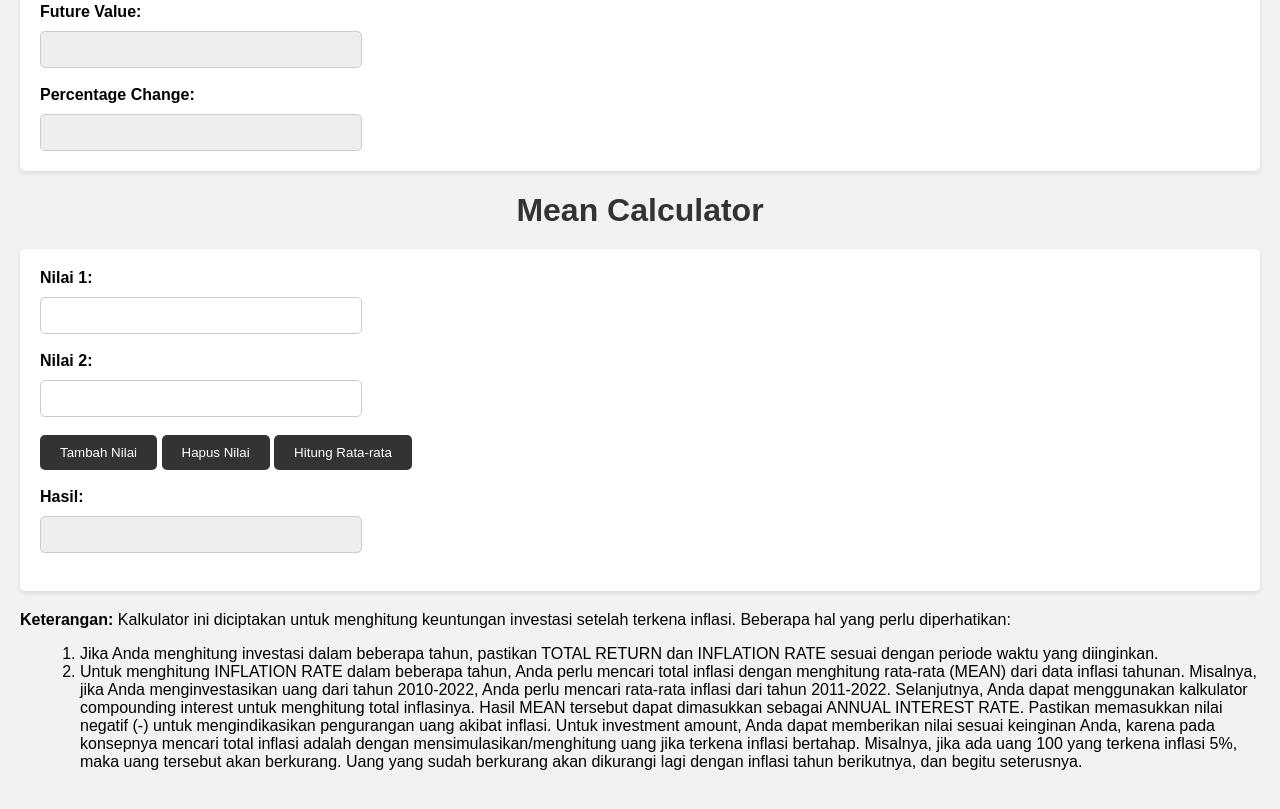
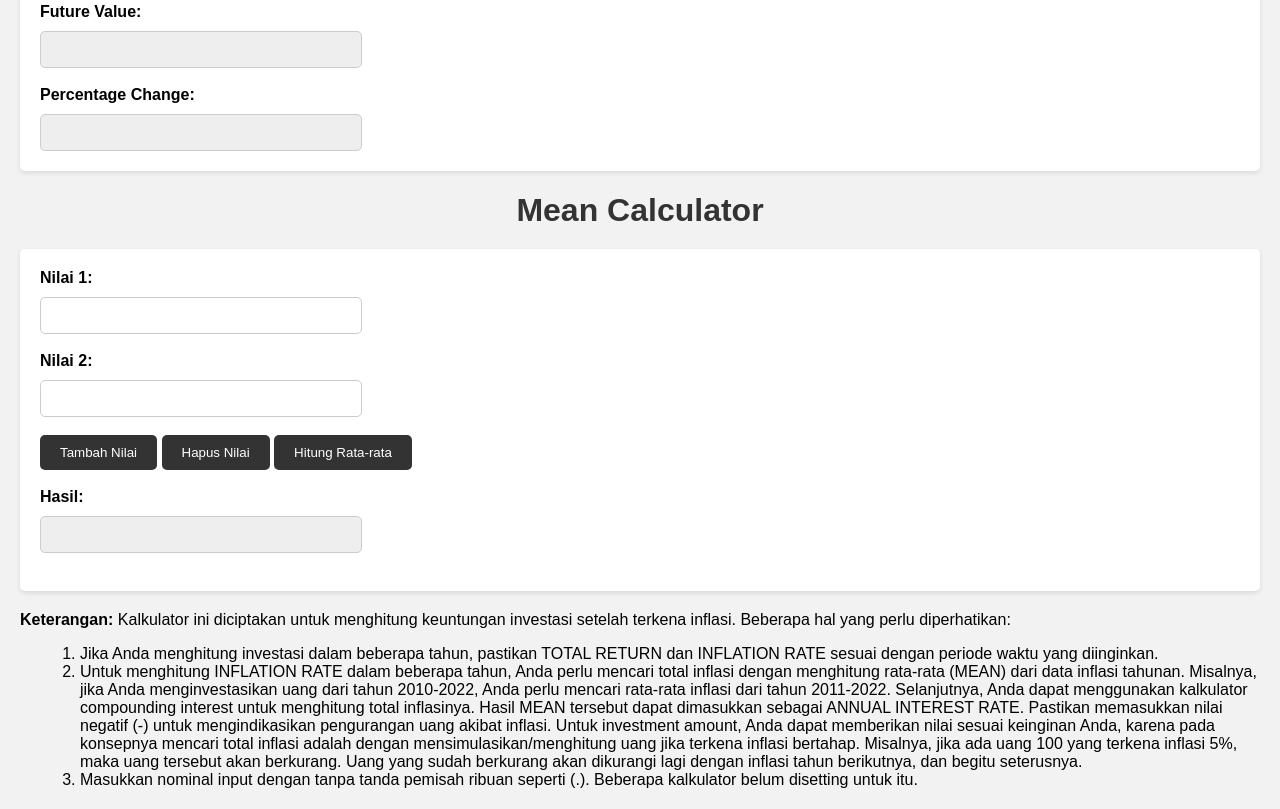
Before and after one commit to un-pstar7/kalkulator-keuangan, a plain HTML site: page index.html in a window 1280 px wide. Shown: the part 800-1609 px from the top of the page. Drawn offline with Linux system fonts and the light colour scheme.

Commit message:
Update keterangan index.html

```diff
--- a/index.html
+++ b/index.html
@@ -62,6 +62,7 @@
 	<ol>
 		<li>Jika Anda menghitung investasi dalam beberapa tahun, pastikan TOTAL RETURN dan INFLATION RATE sesuai dengan periode waktu yang diinginkan.</li>
 		<li>Untuk menghitung INFLATION RATE dalam beberapa tahun, Anda perlu mencari total inflasi dengan menghitung rata-rata (MEAN) dari data inflasi tahunan. Misalnya, jika Anda menginvestasikan uang dari tahun 2010-2022, Anda perlu mencari rata-rata inflasi dari tahun 2011-2022. Selanjutnya, Anda dapat menggunakan kalkulator compounding interest untuk menghitung total inflasinya. Hasil MEAN tersebut dapat dimasukkan sebagai ANNUAL INTEREST RATE. Pastikan memasukkan nilai negatif (-) untuk mengindikasikan pengurangan uang akibat inflasi. Untuk investment amount, Anda dapat memberikan nilai sesuai keinginan Anda, karena pada konsepnya mencari total inflasi adalah dengan mensimulasikan/menghitung uang jika terkena inflasi bertahap. Misalnya, jika ada uang 100 yang terkena inflasi 5%, maka uang tersebut akan berkurang. Uang yang sudah berkurang akan dikurangi lagi dengan inflasi tahun berikutnya, dan begitu seterusnya.</li>
+		<li>Masukkan nominal input dengan tanpa tanda pemisah ribuan seperti (.). Beberapa kalkulator belum disetting untuk itu.</li>
 	</ol>
 
 	<script>
```
